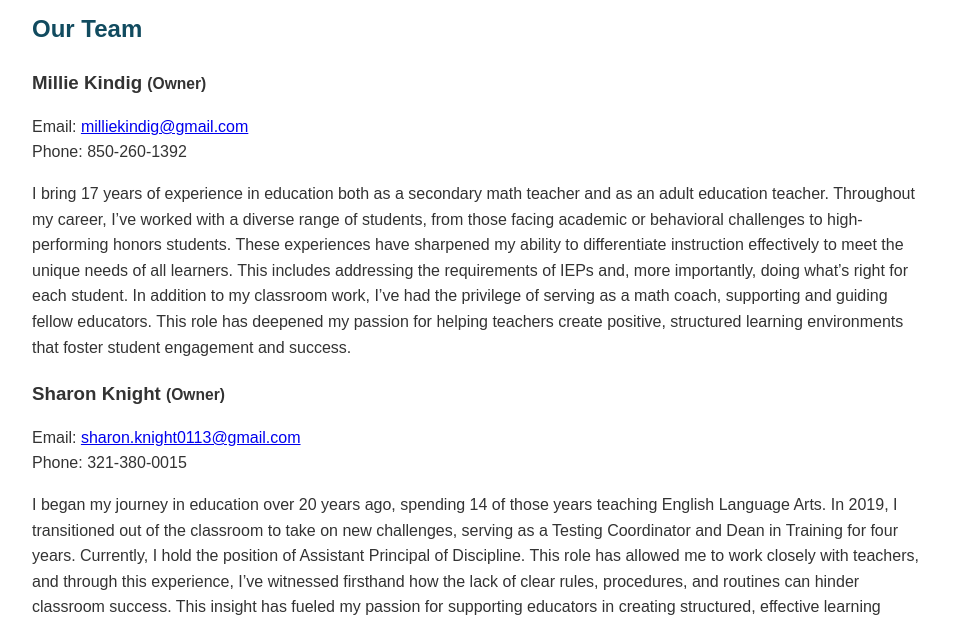
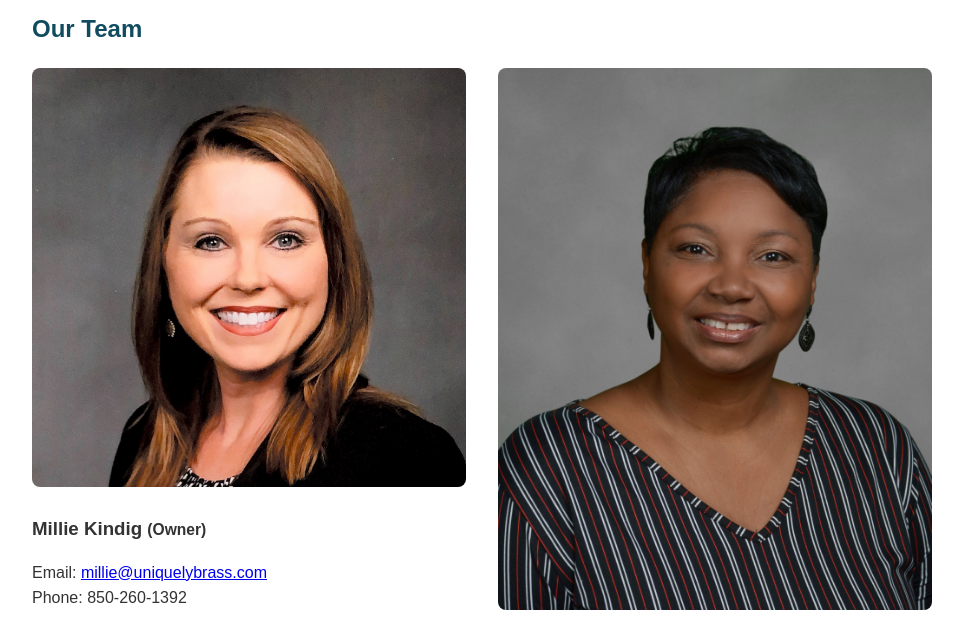
Before and after one commit to uniquelybrass/uniquelybrass, a plain HTML site: page about.html in a window 1280 px wide. Shown: the part 450-1074 px from the top of the page, without its empty margins (158-1121 px from the left). Drawn offline with Linux system fonts and the light colour scheme.

Commit message:
Update about.html

```diff
--- a/about.html
+++ b/about.html
@@ -85,19 +85,26 @@
 
  <h2>Our Team</h2>
 
+<div style="display: flex; flex-wrap: wrap; gap: 2rem; align-items: flex-start;">
+
+  <!-- Millie -->
+  <div style="flex: 1; min-width: 250px;">
+    <img src="Millie_Kindig.png" alt="Millie Kindig" style="max-width: 100%; border-radius: 8px;">
     <h3>Millie Kindig <small>(Owner)</small></h3>
-  <p>Email: <a href="mailto:millie@uniquelybrass.com">milliekindig@gmail.com</a><br>
+    <p>Email: <a href="mailto:millie@uniquelybrass.com">millie@uniquelybrass.com</a><br>
        Phone: 850-260-1392</p>
     <p>I bring 17 years of experience in education both as a secondary math teacher and as an adult education teacher. Throughout my career, I’ve worked with a diverse range of students, from those facing academic or behavioral challenges to high-performing honors students. These experiences have sharpened my ability to differentiate instruction effectively to meet the unique needs of all learners. This includes addressing the requirements of IEPs and, more importantly, doing what’s right for each student. In addition to my classroom work, I’ve had the privilege of serving as a math coach, supporting and guiding fellow educators. This role has deepened my passion for helping teachers create positive, structured learning environments that foster student engagement and success.</p>
+  </div>
 
+  <!-- Sharon -->
+  <div style="flex: 1; min-width: 250px;">
+    <img src="Sharon_Knight.jpg" alt="Sharon Knight" style="max-width: 100%; border-radius: 8px;">
     <h3>Sharon Knight <small>(Owner)</small></h3>
-  <p>Email: <a href="mailto:sharon@uniquelybrass.com">sharon.knight0113@gmail.com</a><br>
+    <p>Email: <a href="mailto:sharon@uniquelybrass.com">sharon@uniquelybrass.com</a><br>
        Phone: 321-380-0015</p>
     <p>I began my journey in education over 20 years ago, spending 14 of those years teaching English Language Arts. In 2019, I transitioned out of the classroom to take on new challenges, serving as a Testing Coordinator and Dean in Training for four years. Currently, I hold the position of Assistant Principal of Discipline. This role has allowed me to work closely with teachers, and through this experience, I’ve witnessed firsthand how the lack of clear rules, procedures, and routines can hinder classroom success. This insight has fueled my passion for supporting educators in creating structured, effective learning environments where both teachers and students can thrive.</p>
+  </div>
 
-  <div class="logo">
-    <img src="logo2_edited_edited.png" alt="Uniquely BRASS Logo">
-  </div>
 </div>
 
 <footer>
```
Lines whose indentation alone changed are shown as unchanged.
